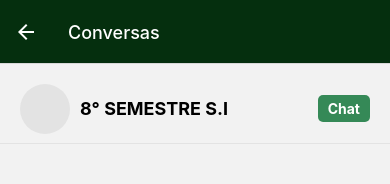
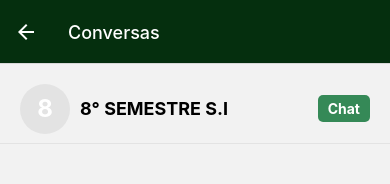
Before and after one commit to primonmari/projeto-semestre, a React Native app: screen /Grupos in a window 390 px wide. Shown: the top 184 px of the page. Built offline with nearby package versions, Linux system fonts and the light colour scheme.

Commit message:
atualizacao-versaoSDK51

```diff
--- a/package.json
+++ b/package.json
@@ -14,7 +14,7 @@
     "@react-navigation/bottom-tabs": "^6.5.14",
     "@react-navigation/native": "^6.1.12",
     "@react-navigation/stack": "^6.3.23",
-    "expo": "~50.0.14",
+    "expo": "^51.0.32",
     "expo-status-bar": "~1.11.1",
     "firebase": "^10.11.0",
     "react": "18.2.0",
--- a/src/SecondaryScreens/Group.jsx
+++ b/src/SecondaryScreens/Group.jsx
@@ -25,7 +25,10 @@ export default function Group({ navigation }) { //recebe navigation
           style={styles.button}
           onPress={() => handleGroupPress(group)} //quando botão é pressionado
         >
-          <View style={styles.circle}></View>
+          <View style={styles.circle}>
+            <Text style={styles.circleText}>{group.name.charAt(0).toUpperCase()}</Text>
+
+          </View>
           <View style={styles.textContainer}>
             <Text style={styles.title}>{group.name}</Text>
 
@@ -74,7 +77,17 @@ const styles = StyleSheet.create({
     borderRadius: 25,
     backgroundColor: '#E3E3E3',
     marginRight: 10,
+    justifyContent: 'center', // Centraliza verticalmente
+    alignItems: 'center', // Centraliza horizontalmente
   },
+  circleText: {
+    color: '#fff', // Cor do texto (branco para contrastar com o fundo)
+    fontSize: 24, // Tamanho da fonte para a letra
+    fontWeight: 'bold',
+    textAlign: 'center',
+    justifyContent: 'center',
+  },
+
   textContainer: {
     flex: 1,
     flexDirection: 'row',
--- a/src/SecondaryScreens/Login/CadastroScreen.jsx
+++ b/src/SecondaryScreens/Login/CadastroScreen.jsx
@@ -1,26 +1,30 @@
 import React, { useState } from 'react';
 import { View, Text, TextInput, TouchableOpacity, StyleSheet, Alert } from 'react-native';
-import { useNavigation } from "@react-navigation/native"; // Importa o hook de navegação
-import AsyncStorage from '@react-native-async-storage/async-storage'; // Importa AsyncStorage para armazenamento local
+import { useNavigation } from "@react-navigation/native";
+import AsyncStorage from '@react-native-async-storage/async-storage';
 import { collection, addDoc } from "firebase/firestore";
 
 import db from '../../services/firebaseConf';
 
 const CadastroScreen = () => {
-  const navigation = useNavigation(); // Obtém o objeto de navegação
+  const navigation = useNavigation();
 
-  // Estados para armazenar o e-mail e a senha do usuário
   const [email, setEmail] = useState('');
   const [password, setPassword] = useState('');
 
-  // Função para lidar com o cadastro do usuário
   const handleCadastro = async () => {
     try {
       // Verifica se o e-mail contém "@ifpr" em algum ponto
       const ifprRegex = /@.*ifpr/i;
       if (!ifprRegex.test(email)) {
         Alert.alert('Erro de cadastro', 'Por favor, insira um e-mail válido do IFPR.');
-        return; // Impede o cadastro se o e-mail não for válido
+        return;
+      }
+
+      // Verifica se a senha está preenchida
+      if (!password) {
+        Alert.alert('Erro de cadastro', 'A senha é obrigatória.');
+        return;
       }
 
       // Salva o e-mail e a senha no AsyncStorage
@@ -29,12 +33,13 @@ const CadastroScreen = () => {
 
       // Redireciona o usuário para a tela de login com e-mail e senha memorizados
       navigation.navigate("Login", { email: email, password: password });
+
     } catch (error) {
-        // Exibe um alerta em caso de erro ao acessar o AsyncStorage
       Alert.alert('Erro', 'Ocorreu um erro ao tentar fazer o cadastro.');
       console.error('Error:', error);
     }
 
+    // Armazenar no Firestore
     try {
       const docRef = await addDoc(collection(db, "usuarios"), {
         email,
@@ -45,8 +50,6 @@ const CadastroScreen = () => {
     } catch (e) {
       console.error("Error adding document: ", e);
     }
-
-
   };
 
   return (
@@ -57,13 +60,13 @@ const CadastroScreen = () => {
         placeholder="E-mail"
         value={email}
         onChangeText={text => setEmail(text)}
-        keyboardType="email-address" // Define o teclado para facilitar a entrada de e-mails
-        autoCapitalize="none" // Impede que o texto seja automaticamente capitalizado
+        keyboardType="email-address"
+        autoCapitalize="none"
       />
       <TextInput
         style={styles.input}
         placeholder="Senha"
-        secureTextEntry={true} // Oculta a entrada de texto para senhas
+        secureTextEntry={true}
         value={password}
         onChangeText={text => setPassword(text)}
       />
@@ -74,7 +77,6 @@ const CadastroScreen = () => {
   );
 };
 
-// Estilos do componente CadastroScreen
 const styles = StyleSheet.create({
   container: {
     flex: 1,
--- a/src/SecondaryScreens/Login/LoginScreen.jsx
+++ b/src/SecondaryScreens/Login/LoginScreen.jsx
@@ -1,60 +1,47 @@
 import React, { useState } from 'react';
 import { View, Text, TextInput, TouchableOpacity, StyleSheet, Alert } from 'react-native';
 import { useNavigation } from '@react-navigation/native';
-import AsyncStorage from '@react-native-async-storage/async-storage';
 import { collection, query, where, getDocs } from "firebase/firestore";
 import db from '../../services/firebaseConf';
 
 const LoginScreen = () => {
   const navigation = useNavigation();
-
   const [email, setEmail] = useState('');
   const [password, setPassword] = useState('');
-
 
   const handleLogin = async () => {
     try {
       const usuarios = collection(db, 'usuarios');
       const q = query(usuarios, where("email", "==", email));
+      const dados = await getDocs(q);
 
-      const dados = await getDocs(q)
+      if (dados.empty) {
+        // Se a consulta não retornar nenhum documento, o email está incorreto
+        Alert.alert('Erro de login', 'Email não encontrado.');
+        return;
+      }
+
+      let usuarioEncontrado = false;
+
+      // Verificar cada documento retornado
       dados.forEach(dado => {
-        console.log(dado.data())
-        if(dado.data().password == password){
-          navigation.navigate("Grupos")
-        }else{
-          console.log("senha incorreta")
+        const userData = dado.data();
+        if (userData.password === password) {
+          usuarioEncontrado = true;
+          navigation.navigate("Grupos");
         }
-
-
       });
 
+      if (!usuarioEncontrado) {
+        // Se a senha não coincidir, exibir mensagem de erro
+        Alert.alert('Erro de login', 'Senha incorreta.');
+      }
 
-      // Recupera as credenciais armazenadas no AsyncStorage
-      const storedEmail = await AsyncStorage.getItem('email');
-      const storedPassword = await AsyncStorage.getItem('password');
-
-      // Logs para debugging
-      console.log('Stored Email:', storedEmail);
-      console.log('Stored Password:', storedPassword);
-      console.log('Input Email:', email);
-      console.log('Input Password:', password);
-
-      // Verifica se as credenciais digitadas coincidem com as armazenadas
-      if (email === storedEmail && password === storedPassword) {
-        // Redireciona para a tela de grupos após o login bem-sucedido
-        navigation.navigate('Grupos');
-      } else {
-        // Exibe uma mensagem de erro se as credenciais estiverem incorretas
-        Alert.alert('Erro de login', 'Email ou senha incorretos.');
-      }
     } catch (error) {
-      // Exibe um alerta em caso de erro ao acessar o AsyncStorage
+      // Exibe um alerta em caso de erro ao acessar o Firestore
       Alert.alert('Erro', 'Ocorreu um erro ao tentar fazer o login.');
       console.error('Error:', error);
     }
-
-
   };
 
   const handleCadastroPress = () => {
```
Also changed, not shown: 1 other file (tests, documents, lock files or other folders). Lines whose indentation alone changed are shown as unchanged.
